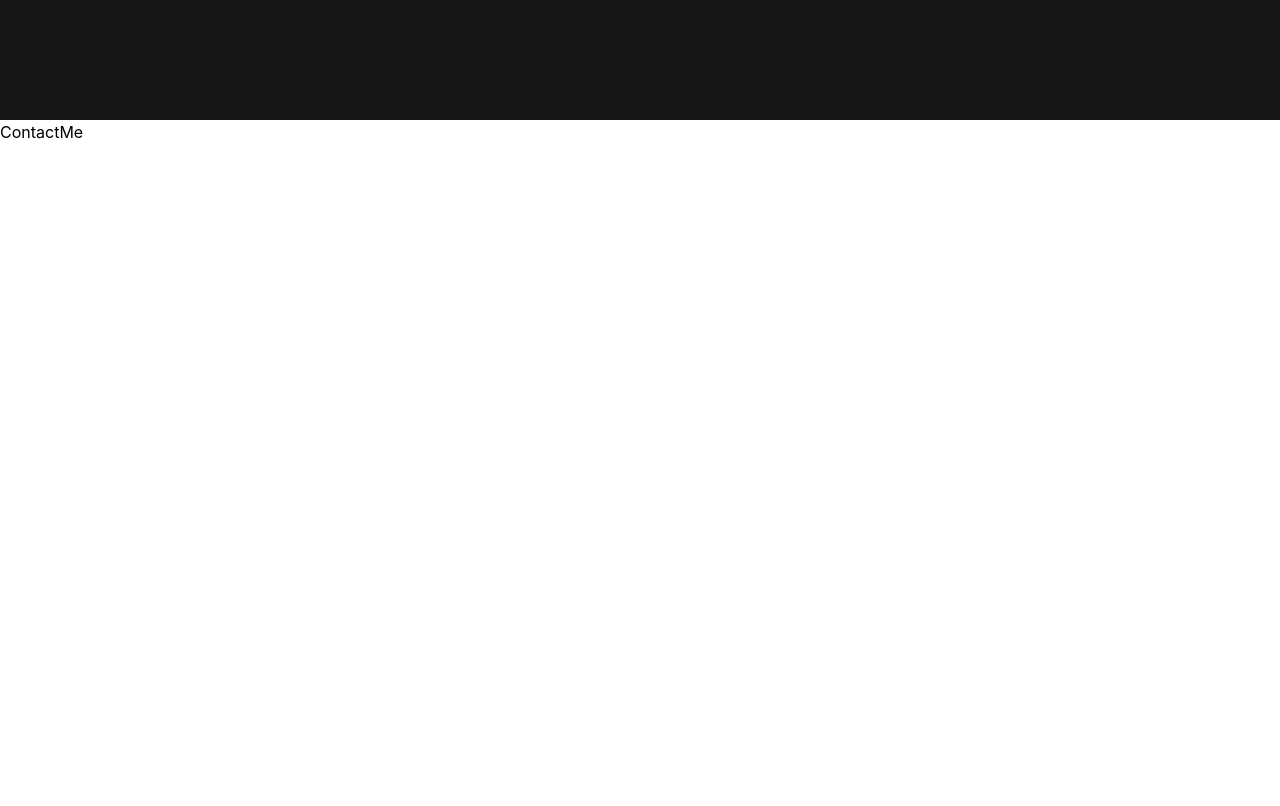
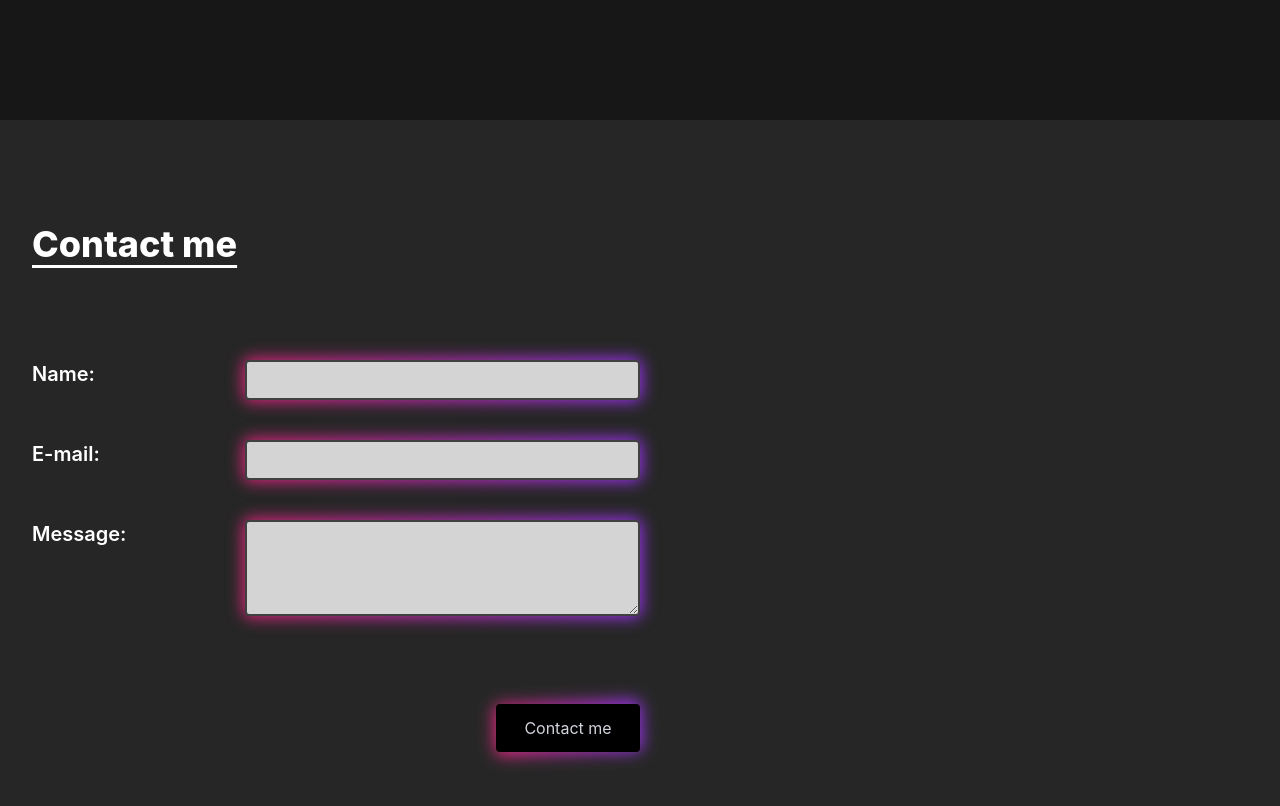
Before and after one commit to Inderpreet-React/portfolio, a React (Create React App) app: page / in a window 1280 px wide. Shown: the part 680-1486 px from the top of the page. Built offline with nearby package versions, Linux system fonts and the light colour scheme.

Commit message:
contact form form initial design

```diff
--- a/src/App.js
+++ b/src/App.js
@@ -6,7 +6,7 @@ import ContactMe from "./components/ContactMe";
 
 function App() {
 	return (
-		<>
+		<div className="">
 			<div className="flex h-screen flex-col">
 				<Navbar />
 				<div className="relative mt-24 flex flex-grow flex-col overflow-hidden bg-neutral-900 text-white">
@@ -16,7 +16,7 @@ function App() {
 				</div>
 			</div>
 			<ContactMe />
-		</>
+		</div>
 	);
 }
 
--- a/src/components/ContactMe.js
+++ b/src/components/ContactMe.js
@@ -1,5 +1,59 @@
 import React from "react";
 
 export default function ContactMe() {
-	return <div className="h-screen w-full">ContactMe</div>;
+	return (
+		<div className="md:pt flex h-screen w-full flex-col bg-neutral-800 p-4 pt-24 text-white md:p-8 md:pt-24">
+			<h1 className="mt-2 text-4xl font-extrabold underline underline-offset-8">
+				Contact me
+			</h1>
+			<form className="relative mt-12 flex h-full w-full flex-col gap-16 md:mt-24 md:w-1/2 md:gap-10">
+				<div className="flex h-10 flex-col gap-4 md:flex-row">
+					<span className="w-full self-center text-xl font-semibold md:w-1/3 md:self-start">
+						Name:
+					</span>
+					<div className="relative h-10 w-full md:w-2/3">
+						<span className="absolute -inset-0.5 rounded-lg bg-gradient-to-r from-pink-600 to-purple-600 blur group-hover:-inset-1"></span>
+						<input
+							required
+							className="focus:ring-none relative h-10 w-full rounded border-2 border-neutral-700 bg-neutral-300 p-2 text-neutral-900 focus:outline-none"
+							type="text"
+						/>
+					</div>
+				</div>
+
+				<div className="flex h-10 flex-col gap-4 md:flex-row">
+					<span className="w-full self-center text-xl font-semibold md:w-1/3 md:self-start">
+						E-mail:
+					</span>
+					<div className="relative h-10 w-full md:w-2/3">
+						<span className="absolute -inset-0.5 rounded-lg bg-gradient-to-r from-pink-600 to-purple-600 blur group-hover:-inset-1"></span>
+						<input
+							required
+							className="focus:ring-none relative h-10 w-full rounded border-2 border-neutral-700 bg-neutral-300 p-2 text-neutral-900 focus:outline-none"
+							type="email"
+						/>
+					</div>
+				</div>
+
+				<div className="flex h-36 flex-col gap-4 md:flex-row">
+					<span className="w-full self-center text-xl font-semibold md:w-1/3 md:self-start">
+						Message:
+					</span>
+					<div className="relative h-full w-full md:h-24 md:w-2/3">
+						<span className="absolute -inset-0.5 rounded-lg bg-gradient-to-r from-pink-600 to-purple-600 blur group-hover:-inset-1"></span>
+						<textarea
+							required
+							className="focus:ring-none relative h-full w-full rounded border-2 border-neutral-700 bg-neutral-300 p-2 text-neutral-900 focus:outline-none"
+						/>
+					</div>
+				</div>
+				<div className="group relative w-36 self-end">
+					<span className="group:duration-200 absolute -inset-0.5 animate-tilt rounded-lg bg-gradient-to-r from-pink-600 to-purple-600 blur group-hover:-inset-1"></span>
+					<button className="relative w-full rounded bg-black p-3 text-gray-300 group-hover:text-white">
+						Contact me
+					</button>
+				</div>
+			</form>
+		</div>
+	);
 }
```
